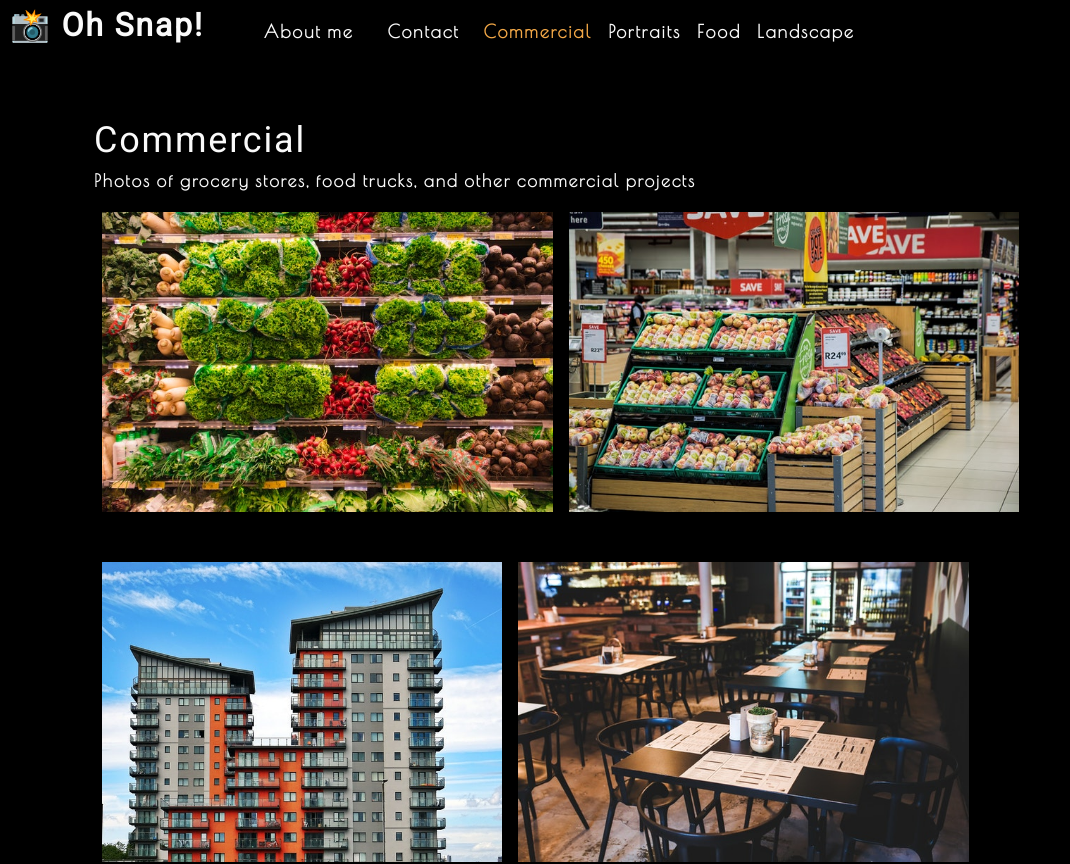
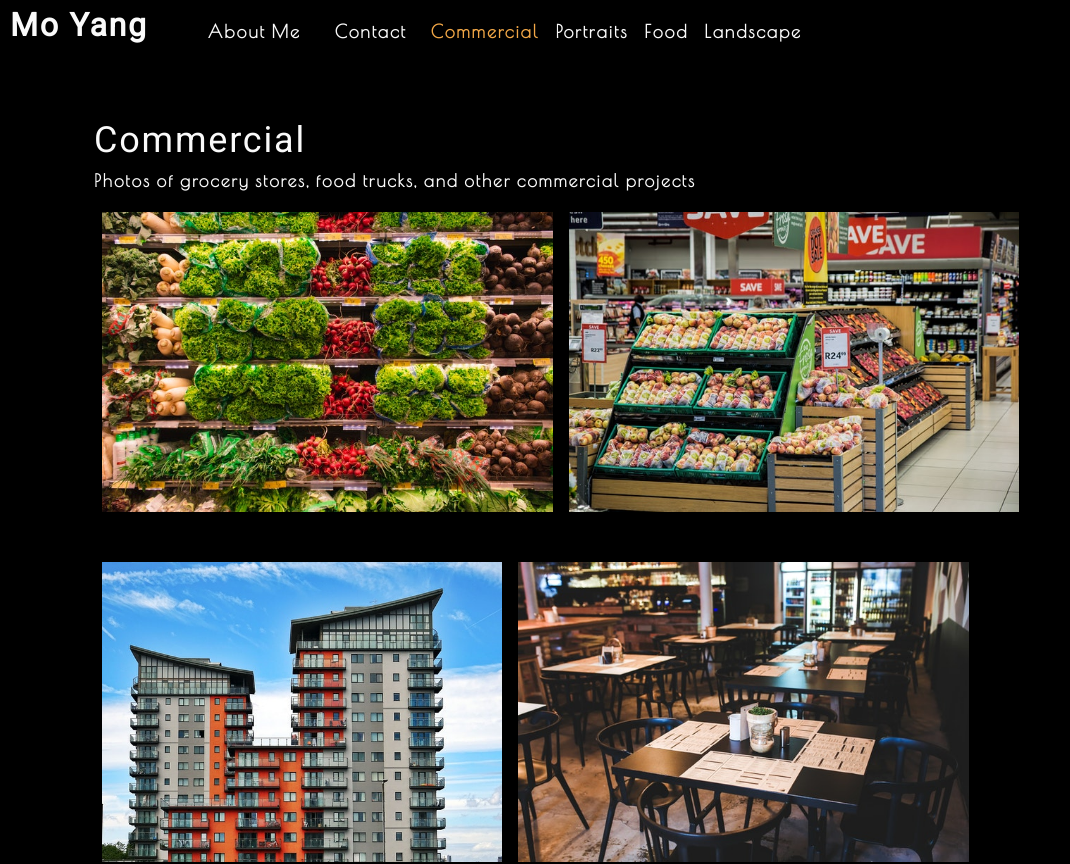
Before and after one commit to moyangdev/React-Portfolio, a React (Create React App) app: page / in a window 1280 px wide. Shown: the top 864 px of the page, without its empty margins (0-1070 px from the left). Built offline with nearby package versions, Linux system fonts and the light colour scheme.

Commit message:
rename and reploy app

```diff
--- a/package.json
+++ b/package.json
@@ -1,5 +1,5 @@
 {
-  "homepage": "http://moyangdev.github.io/MoYang-Portfolio",
+  "homepage": "https://moyangdev.github.io/React-Portfolio",
   "name": "portfolio",
   "version": "0.1.0",
   "private": true,
--- a/src/components/Nav/index.js
+++ b/src/components/Nav/index.js
@@ -18,14 +18,14 @@ function Nav(props) {
     <header className="flex-row px-1">
       <h2>
         <a data-testid="link" href="/">
-          <span role="img" aria-label="camera"> 📸</span> Oh Snap!
+          Mo Yang
         </a>
       </h2>
       <nav>
         <ul className="flex-row">
           <li className="mx-2">
             <a data-testid="about" href="#about" onClick={() => setContactSelected(false)}>
-              About me
+              About Me
             </a>
           </li>
           <li className={`mx-2 ${contactSelected && 'navActive'}`}>
```
Also changed, not shown: 2 other files (tests, documents, lock files or other folders).
